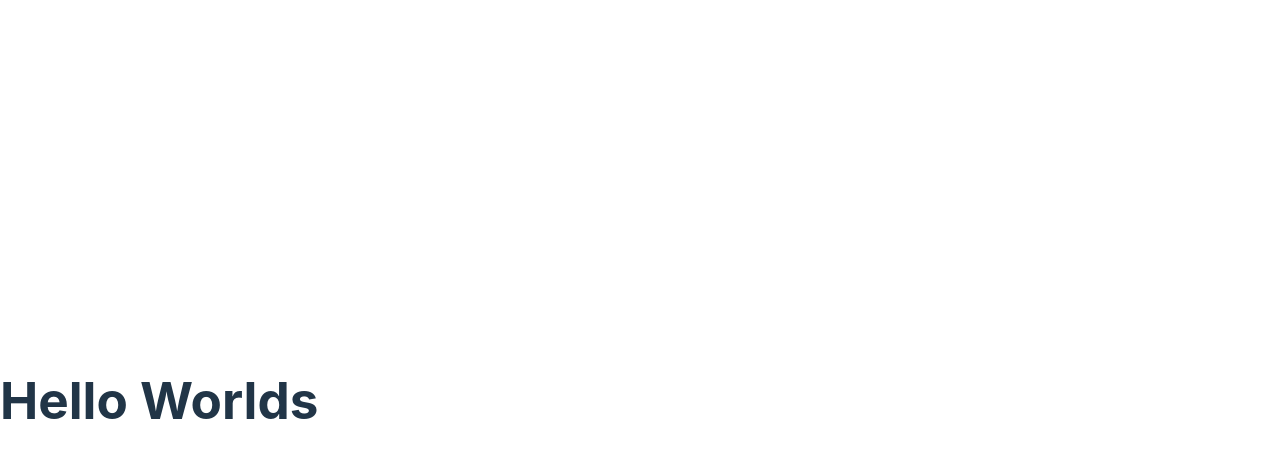
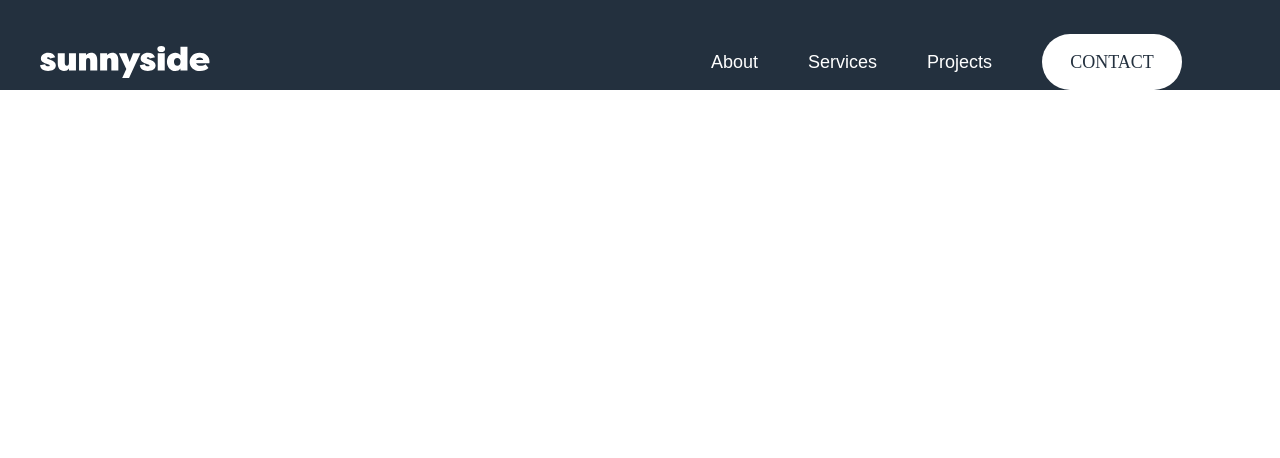
Before and after one commit to Maxnetz/Sunnyside-Agency, a React (Vite) app: page / in a window 1280 px wide. Shown: the top 458 px of the page. Built offline with nearby package versions, Linux system fonts and the light colour scheme.

Commit message:
feat:nav bar

```diff
--- a/src/App.tsx
+++ b/src/App.tsx
@@ -1,9 +1,10 @@
 import "./styles/App.scss";
+import Nav from "./components/Nav/Banner";
 
 function App() {
     return (
         <div className="App">
-            <h1>Hello Worlds</h1>
+            <Nav />
         </div>
     );
 }
--- /dev/null
+++ b/src/components/Nav/Banner.scss
@@ -0,0 +1,64 @@
+@import "../../styles/variables.scss";
+
+.Banner {
+    padding: 34px 48px 0 40px;
+    background-color: $very-dark-desaturated-blue;
+
+    & > img {
+        width: 100%;
+    }
+
+    .Nav {
+        display: flex;
+        justify-content: space-between;
+        align-items: center;
+        width: 100%;
+        position: relative;
+
+        .logo__container {
+            img {
+                cursor: pointer;
+                display: block;
+                width: 170px;
+                height: auto;
+            }
+        }
+
+        ul {
+            display: flex;
+            align-items: center;
+
+            li {
+                margin: 0 50px 0 0;
+
+                a {
+                    text-decoration: none;
+                    font-family: "Barlow", sans-serif;
+                    font-size: 18px;
+                    color: $white;
+
+                    &:hover {
+                        text-decoration: underline;
+                    }
+                }
+
+                button {
+                    cursor: pointer;
+                    border: none;
+                    background-color: $white;
+                    color: $very-dark-desaturated-blue;
+                    width: 140px;
+                    height: 56px;
+                    border-radius: 28px;
+                    font-family: "Fraunces", serif;
+                    font-size: 18px;
+
+                    &:hover {
+                        color: $white;
+                        background-color: rgba($white, 0.3);
+                    }
+                }
+            }
+        }
+    }
+}
--- /dev/null
+++ b/src/components/Nav/Banner.tsx
@@ -0,0 +1,35 @@
+import React from "react";
+import "./Banner.scss";
+import logo from "../../assets/images/logo.svg";
+import DesktopBannerImage from "../../assets/images/desktop/image-header.jpg";
+
+const Banner = () => {
+    return (
+        <div className="Banner">
+            {/* <img src={DesktopBannerImage} alt="banner-img" /> */}
+
+            <div className="Nav">
+                <div className="logo__container">
+                    <img src={logo} alt="logo" />
+                </div>
+
+                <ul>
+                    <li>
+                        <a href="#">About</a>
+                    </li>
+                    <li>
+                        <a href="#">Services</a>
+                    </li>
+                    <li>
+                        <a href="#">Projects</a>
+                    </li>
+                    <li>
+                        <button>CONTACT</button>
+                    </li>
+                </ul>
+            </div>
+        </div>
+    );
+};
+
+export default Banner;
--- /dev/null
+++ b/src/components/Nav/keep.scss
@@ -0,0 +1,67 @@
+@import "../../styles/variables.scss";
+
+.Nav {
+    padding: 34px 48px 0 40px;
+    display: flex;
+    justify-content: space-between;
+    align-items: center;
+
+    & > div {
+        display: flex;
+        justify-content: space-between;
+        align-items: center;
+        width: 100%;
+        position: relative;
+    }
+
+    .Nav__logo--div {
+        img {
+            cursor: pointer;
+            display: block;
+            width: 170px;
+            height: auto;
+        }
+    }
+
+    .Nav__right-div {
+        display: flex;
+        align-items: center;
+
+        .Nav__right-div--ul {
+            display: flex;
+            justify-content: space-around;
+
+            li {
+                margin: 0 50px 0 0;
+
+                a {
+                    text-decoration: none;
+                    font-family: "Barlow", sans-serif;
+                    font-size: 18px;
+                    color: $white;
+
+                    &:hover {
+                        text-decoration: underline;
+                    }
+                }
+            }
+        }
+
+        button {
+            cursor: pointer;
+            border: none;
+            background-color: $white;
+            color: $very-dark-desaturated-blue;
+            width: 140px;
+            height: 56px;
+            border-radius: 28px;
+            font-family: "Fraunces", serif;
+            font-size: 18px;
+
+            &:hover {
+                color: $white;
+                background-color: rgba($white, 0.3);
+            }
+        }
+    }
+}
--- a/src/index.css
+++ b/src/index.css
@@ -1,69 +1,13 @@
-:root {
-  font-family: Inter, system-ui, Avenir, Helvetica, Arial, sans-serif;
-  line-height: 1.5;
-  font-weight: 400;
-
-  color-scheme: light dark;
-  color: rgba(255, 255, 255, 0.87);
-  background-color: #242424;
-
-  font-synthesis: none;
-  text-rendering: optimizeLegibility;
-  -webkit-font-smoothing: antialiased;
-  -moz-osx-font-smoothing: grayscale;
-  -webkit-text-size-adjust: 100%;
+body {
+    margin: 0;
+    font-family: -apple-system, BlinkMacSystemFont, "Segoe UI", "Roboto",
+        "Oxygen", "Ubuntu", "Cantarell", "Fira Sans", "Droid Sans",
+        "Helvetica Neue", sans-serif;
+    -webkit-font-smoothing: antialiased;
+    -moz-osx-font-smoothing: grayscale;
 }
 
-a {
-  font-weight: 500;
-  color: #646cff;
-  text-decoration: inherit;
+code {
+    font-family: source-code-pro, Menlo, Monaco, Consolas, "Courier New",
+        monospace;
 }
-a:hover {
-  color: #535bf2;
-}
-
-body {
-  margin: 0;
-  display: flex;
-  place-items: center;
-  min-width: 320px;
-  min-height: 100vh;
-}
-
-h1 {
-  font-size: 3.2em;
-  line-height: 1.1;
-}
-
-button {
-  border-radius: 8px;
-  border: 1px solid transparent;
-  padding: 0.6em 1.2em;
-  font-size: 1em;
-  font-weight: 500;
-  font-family: inherit;
-  background-color: #1a1a1a;
-  cursor: pointer;
-  transition: border-color 0.25s;
-}
-button:hover {
-  border-color: #646cff;
-}
-button:focus,
-button:focus-visible {
-  outline: 4px auto -webkit-focus-ring-color;
-}
-
-@media (prefers-color-scheme: light) {
-  :root {
-    color: #213547;
-    background-color: #ffffff;
-  }
-  a:hover {
-    color: #747bff;
-  }
-  button {
-    background-color: #f9f9f9;
-  }
-}
--- a/src/styles/variables.scss
+++ b/src/styles/variables.scss
@@ -0,0 +1,21 @@
+// Primary
+
+$soft-red: hsl(7, 99%, 70%);
+$yellow: hsl(51, 100%, 49%);
+$dark-desaturated-cyan: hsl(167, 40%, 24%);
+$dark-blue: hsl(198, 62%, 26%);
+$dark-moderate-cyan: hsl(165, 46%, 31%);
+
+// Neutral
+
+$very-dark-desaturated-blue: hsl(212, 27%, 19%);
+$very-dark-grayish-blue: hsl(213, 9%, 39%);
+$dark-grayish-blue: hsl(232, 10%, 55%);
+$grayish-blue: hsl(210, 4%, 67%);
+$white: hsl(0, 0%, 100%);
+
+$footer-background: hsl(167, 44%, 70%);
+$footer-color: hsl(168, 34%, 41%);
+$menu-background: hsl(26, 100%, 99%);
+
+$break-point: 800px;
```
Also changed, not shown: src/components/Nav/Nav.tsx (deleted, +0 -7 lines), src/components/Transform/Transform.tsx (added, +7 -0 lines), src/components/Nav/Nav.scss (deleted).
